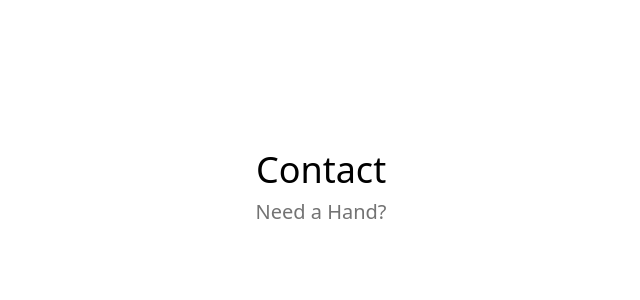
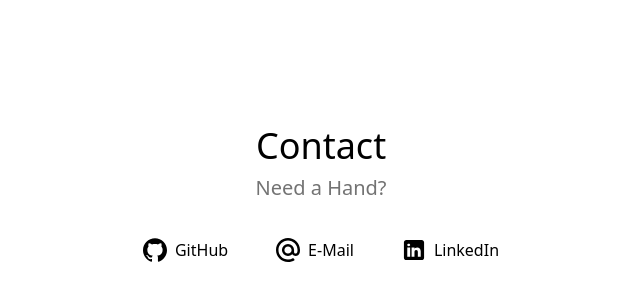
Before and after one commit to kevocde/kevin-polyrics-dev, a Nuxt app: page / in a window 1280 px wide. Shown: the part 3400-3700 px from the top of the page, without its empty margins (319-959 px from the left). Built offline with nearby package versions, Linux system fonts and the light colour scheme.

Commit message:
feat: added contact list with the list of the links

```diff
--- a/app.vue
+++ b/app.vue
@@ -42,6 +42,24 @@ const references = [
     position: 'Lider Técnico',
     company: 'Millicom',
     inclination: 'left',
+  }
+];
+
+const links = [
+  {
+    label: 'GitHub',
+    url: 'https://github.com/polyrico',
+    icon: 'github.svg'
+  },
+  {
+    label: 'E-Mail',
+    url: 'mailto:kevind.guzmand@gmail.com',
+    icon: 'maildotru.svg'
+  },
+  {
+    label: 'LinkedIn',
+    url: 'https://www.linkedin.com/in/kevocde',
+    icon: 'linkedin.svg'
   }
 ];
 </script>
@@ -98,6 +116,7 @@ const references = [
         <h3 class="text-xl text-neutral-500">Need a Hand?</h3>
       </template>
       <template v-slot:body>
+        <ContactList :links="links"/>
       </template>
     </Section>
   </div>
--- /dev/null
+++ b/components/ContactList.vue
@@ -0,0 +1,21 @@
+<script setup lang="ts">
+const props = defineProps({
+  links: {
+    type: Array,
+    required: true
+  }
+})
+</script>
+
+<template>
+  <ul class="flex gap-4 justify-center">
+    <li v-for="link in links" class="cursor-pointer hover:underline">
+      <a :href="link.url" class="block px-4 py-3 min-w-30 flex hover:outline-1" target="_blank">
+        <i class="mr-2">
+          <img :src="`icons/${link.icon}`" class="w-6">
+        </i>
+        <span>{{ link.label }}</span>
+      </a>
+    </li>
+  </ul>
+</template>
```
Also changed, not shown: public/icons/linkedin.svg (added), public/icons/maildotru.svg (added).
